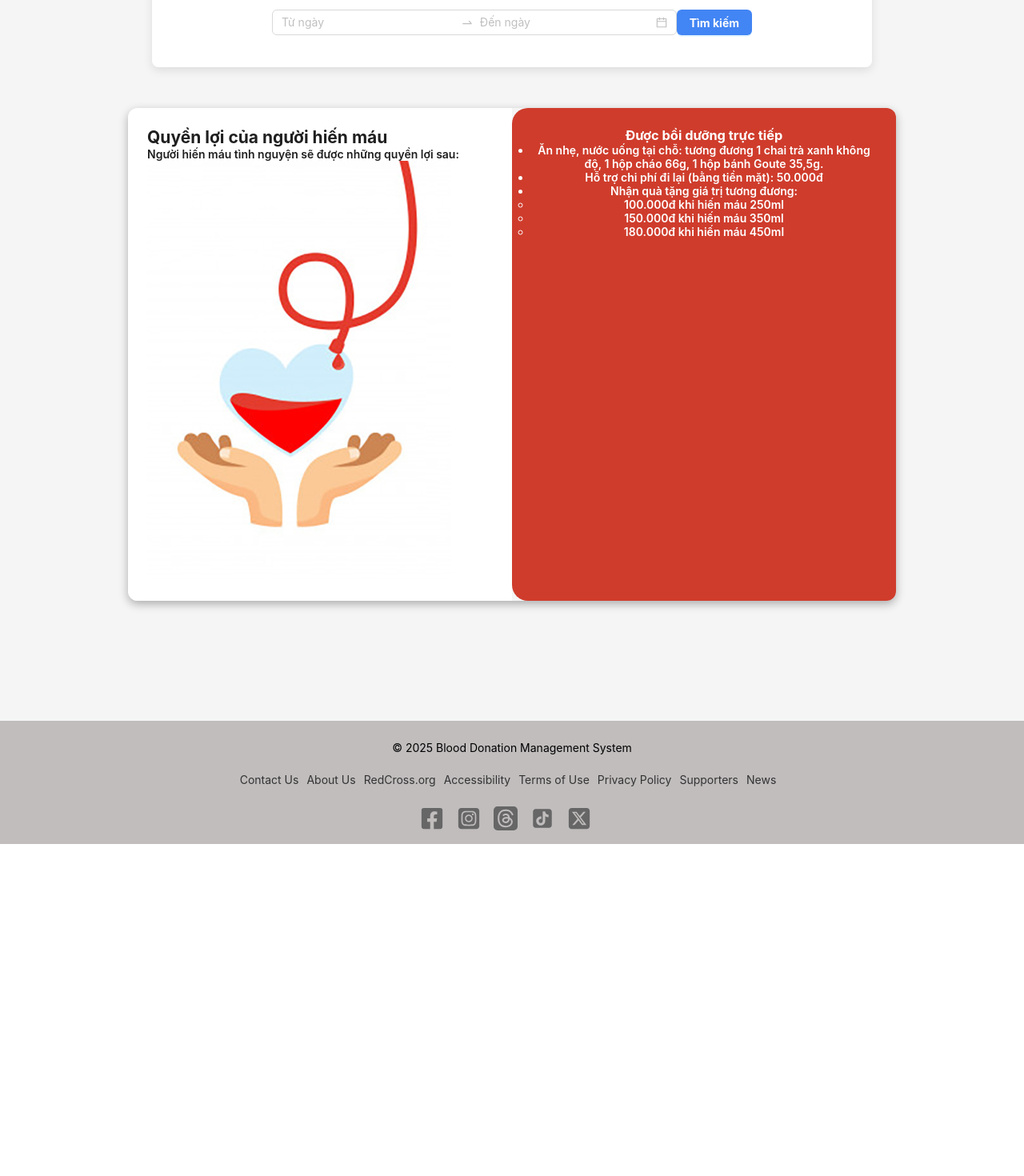
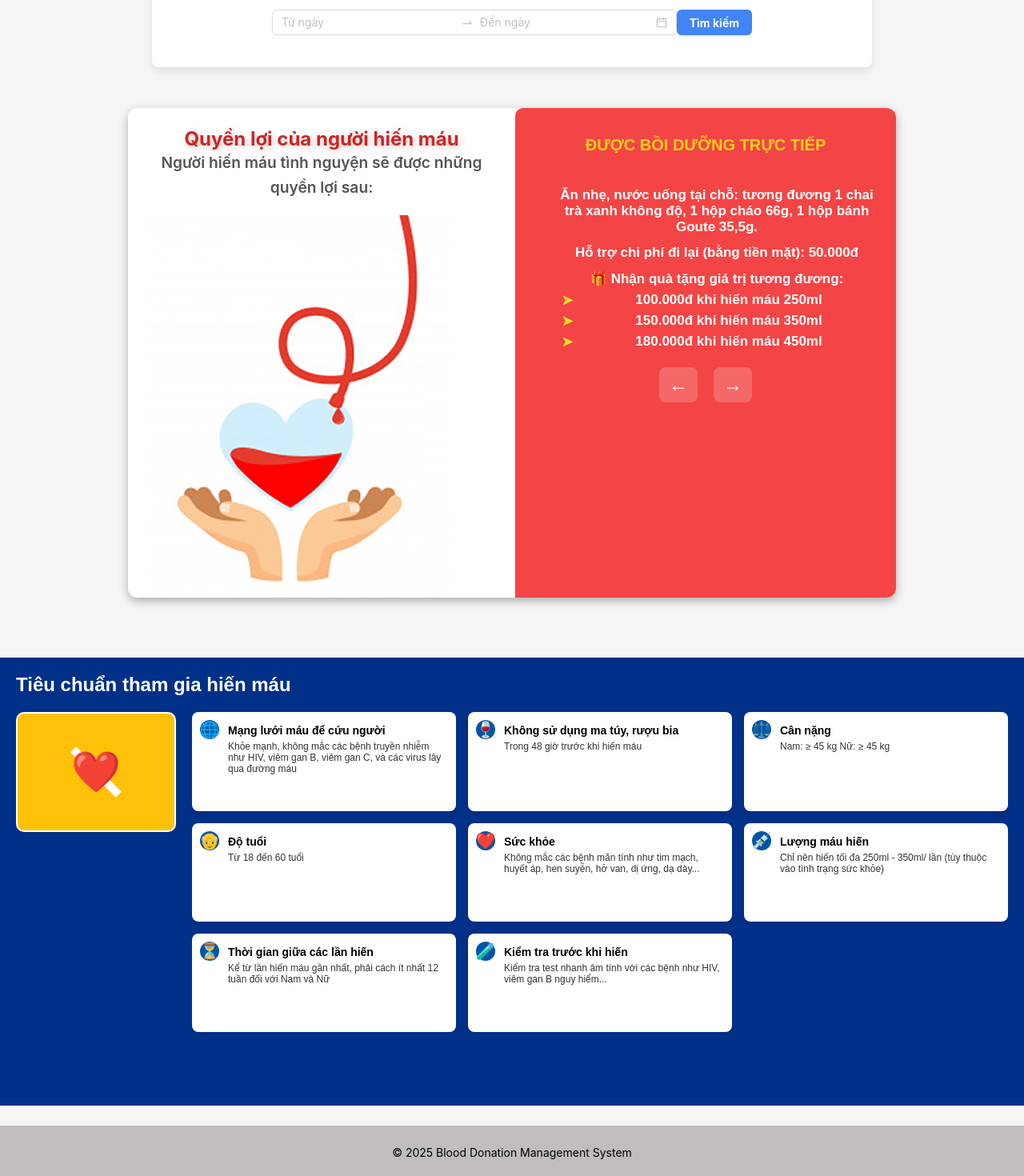
Before and after one commit to danh0999/blood-donation, a React (Vite) app in the folder Blood_Donation/: page / in a window 1280 px wide. Shown: the part 600-2070 px from the top of the page at 80% size. Before the commit the page ends 1655 px from the top, so only its background shows below. Built offline with nearby package versions, Linux system fonts and the light colour scheme.

Commit message:
update-blood-donation-standard and update css donor-benefit

```diff
--- /dev/null
+++ b/Blood_Donation/src/components/BloodDonationStandards/BloodDonationStandards.jsx
@@ -0,0 +1,68 @@
+import React from 'react';
+import styles from './styles.module.scss';
+
+export const BloodDonationStandards = () => {
+  const { bloodDonationContainer, bloodDonationTitle, bloodDonationContent, bloodDonationImagePlaceholder, heartPlaceholder, bloodDonationStandardsGrid, standardCard, standardIcon, standardTitle, standardDescription } = styles;
+  const standards = [
+    {
+      icon: "🌐",
+      title: "Mạng lưới máu để cứu người",
+      description: "Khỏe mạnh, không mắc các bệnh truyền nhiễm như HIV, viêm gan B, viêm gan C, và các virus lây qua đường máu"
+    },
+    {
+      icon: "🍷",
+      title: "Không sử dụng ma túy, rượu bia",
+      description: "Trong 48 giờ trước khi hiến máu"
+    },
+    {
+      icon: "⚖️",
+      title: "Cân nặng",
+      description: "Nam: ≥ 45 kg  Nữ: ≥ 45 kg"
+    },
+    {
+      icon: "👴",
+      title: "Độ tuổi",
+      description: "Từ 18 đến 60 tuổi"
+    },
+    {
+      icon: "❤️",
+      title: "Sức khỏe",
+      description: "Không mắc các bệnh mãn tính như tim mạch, huyết áp, hen suyễn, hở van, dị ứng, dạ dày..."
+    },
+    {
+      icon: "💉",
+      title: "Lượng máu hiến",
+      description: "Chỉ nên hiến tối đa 250ml - 350ml/ lần (tùy thuộc vào tình trạng sức khỏe)"
+    },
+    {
+      icon: "⏳",
+      title: "Thời gian giữa các lần hiến",
+      description: "Kể từ lần hiến máu gần nhất, phải cách ít nhất 12 tuần đối với Nam và Nữ"
+    },
+    {
+      icon: "🧪",
+      title: "Kiểm tra trước khi hiến",
+      description: "Kiểm tra test nhanh âm tính với các bệnh như HIV, viêm gan B nguy hiểm..."
+    }
+  ];
+
+  return (
+    <div className={bloodDonationContainer}>
+      <h1 className={bloodDonationTitle}>Tiêu chuẩn tham gia hiến máu</h1>
+      <div className={bloodDonationContent}>
+        <div className={bloodDonationImagePlaceholder}>
+          <span className={heartPlaceholder}>❤️</span>
+        </div>
+        <div className={bloodDonationStandardsGrid}>
+          {standards.map((standard, index) => (
+            <div key={index} className={standardCard}>
+              <span className={standardIcon}>{standard.icon}</span>
+              <h2 className={standardTitle}>{standard.title}</h2>
+              <p className={standardDescription}>{standard.description}</p>
+            </div>
+          ))}
+        </div>
+      </div>
+    </div>
+  );
+};
--- /dev/null
+++ b/Blood_Donation/src/components/BloodDonationStandards/styles.module.scss
@@ -0,0 +1,138 @@
+$blue-background: #003087;
+$yellow-placeholder: #ffc107;
+
+.bloodDonationContainer {
+  background-color: $blue-background;
+  min-height: 70vh; /* Giữ nguyên nhưng sẽ điều chỉnh chiều cao nội dung */
+  padding: 20px;
+  color: white;
+  font-family: Arial, sans-serif;
+  display: flex;
+  flex-direction: column;
+  justify-content: space-between; /* Tạo khoảng cách với footer */
+  margin-top: -75px;
+  margin-bottom: 25px;
+}
+
+.bloodDonationTitle {
+  font-size: 24px;
+  font-weight: bold;
+  margin-bottom: 20px;
+  color: white;
+}
+
+.bloodDonationContent {
+  display: flex;
+  gap: 20px;
+  flex: 1; /* Cho phép nội dung co giãn */
+}
+
+.bloodDonationImagePlaceholder {
+  background-color: $yellow-placeholder;
+  width: 200px;
+  height: 150px;
+  border-radius: 10px;
+  border: 2px solid white;
+  display: flex;
+  justify-content: center;
+  align-items: center;
+  position: relative;
+  overflow: hidden;
+
+  &::before {
+    content: "";
+    position: absolute;
+    top: 50%;
+    left: 50%;
+    transform: translate(-50%, -50%) rotate(45deg);
+    width: 80px;
+    height: 10px;
+    background-color: white;
+  }
+}
+
+.heartPlaceholder {
+  font-size: 50px;
+  color: red;
+  position: relative;
+  z-index: 1;
+}
+
+.bloodDonationStandardsGrid {
+  display: grid;
+  grid-template-columns: repeat(3, 1fr);
+  gap: 15px;
+  flex: 1;
+  max-height: 50vh; /* Giới hạn chiều cao để tránh dư thừa */
+  overflow-y: auto; /* Thêm cuộn nếu nội dung vượt quá */
+}
+
+.standardCard {
+  background-color: white;
+  border-radius: 8px;
+  padding: 10px;
+  color: black;
+  position: relative;
+ min-height: 100px;
+  box-shadow: 0 2px 4px rgba(0, 0, 0, 0.1);
+}
+
+.standardIcon {
+  position: absolute;
+  top: 10px;
+  left: 10px;
+  font-size: 20px;
+  background-color: #0055a4;
+  border-radius: 50%;
+  width: 24px;
+  height: 24px;
+  display: flex;
+  align-items: center;
+  justify-content: center;
+  color: white;
+}
+
+.standardTitle {
+  font-size: 14px;
+  margin-top: 5px;
+  margin-left: 35px;
+}
+
+.standardDescription {
+  font-size: 12px;
+  margin-top: 5px;
+  margin-left: 35px;
+  color: #333;
+}
+
+/* Responsive adjustments */
+@media (max-width: 768px) {
+  .bloodDonationContent {
+    flex-direction: column;
+  }
+
+  .bloodDonationStandardsGrid {
+    grid-template-columns: repeat(2, 1fr);
+  }
+}
+
+@media (max-width: 480px) {
+  .bloodDonationStandardsGrid {
+    grid-template-columns: 1fr;
+  }
+
+  .bloodDonationImagePlaceholder {
+    width: 150px;
+    height: 120px;
+  }
+}
+
+/* Footer styling (giả định) */
+.footer {
+  background-color: #d3d3d3;
+  padding: 10px 20px;
+  text-align: center;
+  font-size: 12px;
+  color: #666;
+  margin-top: 20px; /* Khoảng cách với nội dung */
+}
--- a/Blood_Donation/src/components/DonorBenefit/DonorBenefit.jsx
+++ b/Blood_Donation/src/components/DonorBenefit/DonorBenefit.jsx
@@ -1,36 +1,82 @@
-import React from "react";
-import styles from "../DonorBenefit/styles.module.scss";
-import benefitImage from "../../assets/benefit_image.jpg"; // hoặc ảnh tương tự bạn có
+import React, { useState } from "react";
+import styles from "./styles.module.scss";
+import benefitImage from "../../assets/benefit_image.jpg"; // ảnh minh họa
 
 const DonorBenefits = () => {
+  const { title, description, rightTitle } = styles;
+
+  const [index, setIndex] = useState(0);
+
+  const handleNext = () => setIndex((prev) => (prev === 0 ? 1 : 0));
+  const handlePrev = () => setIndex((prev) => (prev === 0 ? 1 : 0));
+
   return (
     <div className={styles["donor-benefits-container"]}>
       <div className={styles["left-panel"]}>
-        <h2>Quyền lợi của người hiến máu</h2>
-        <p>Người hiến máu tình nguyện sẽ được những quyền lợi sau:</p>
+        <h2 className={title}>Quyền lợi của người hiến máu</h2>
+        <p className={description}>
+          Người hiến máu tình nguyện sẽ được những quyền lợi sau:
+        </p>
         <img
           src={benefitImage}
           alt="Lợi ích hiến máu"
           className={styles["image"]}
         />
       </div>
+
       <div className={styles["right-panel"]}>
-        <h3>Được bồi dưỡng trực tiếp</h3>
-        <ul>
+        <div className={styles["content-wrapper"]}>
+          {index === 0 && (
+            <>
+              <h3 className={rightTitle}>ĐƯỢC BỒI DƯỠNG TRỰC TIẾP</h3>
+              <ul className={styles.list}>
                 <li>
-            Ăn nhẹ, nước uống tại chỗ: tương đương 1 chai trà xanh không độ, 1
-            hộp cháo 66g, 1 hộp bánh Goute 35,5g.
+                  Ăn nhẹ, nước uống tại chỗ: tương đương 1 chai trà xanh không độ,
+                  1 hộp cháo 66g, 1 hộp bánh Goute 35,5g.
                 </li>
-          <li>Hỗ trợ chi phí đi lại (bằng tiền mặt): 50.000đ</li>
                 <li>
-            Nhận quà tặng giá trị tương đương:
-            <ul>
+                  Hỗ trợ chi phí đi lại (bằng tiền mặt): <strong>50.000đ</strong>
+                </li>
+                <li>
+                  🎁 Nhận quà tặng giá trị tương đương:
+                  <ul className={styles.subList}>
                     <li>100.000đ khi hiến máu 250ml</li>
                     <li>150.000đ khi hiến máu 350ml</li>
                     <li>180.000đ khi hiến máu 450ml</li>
                   </ul>
                 </li>
               </ul>
+            </>
+          )}
+
+          {index === 1 && (
+            <>
+              <h3 className={rightTitle}>
+                ĐƯỢC CẤP GIẤY CHỨNG NHẬN HIẾN MÁU TÌNH NGUYỆN
+              </h3>
+              <ul className={styles.list}>
+                <li>
+                  Giấy chứng nhận hiến máu tình nguyện được cấp cho người hiến máu
+                  tình nguyện sau khi hiến máu.
+                </li>
+                <li>
+                  Giấy chứng nhận này có giá trị trong việc xác nhận người hiến
+                  máu đã tham gia hoạt động hiến máu tình nguyện.
+                </li>
+                <li>
+                  Giấy chứng nhận hiến máu tình nguyện có thể được sử dụng để nhận
+                  các quyền lợi khác như ưu đãi trong việc khám chữa bệnh, học
+                  tập, công tác, v.v.
+                </li>
+              </ul>
+            </>
+          )}
+        </div>
+
+        <div className={styles["button-wrapper"]}>
+          <button onClick={handlePrev} className={styles.arrow}>←</button>
+          <button onClick={handleNext} className={styles.arrow}>→</button>
+        </div>
       </div>
     </div>
   );
--- a/Blood_Donation/src/components/DonorBenefit/styles.module.scss
+++ b/Blood_Donation/src/components/DonorBenefit/styles.module.scss
@@ -14,6 +14,7 @@
 .right-panel {
   flex: 1;
   padding: 24px;
+  margin-bottom: -72px;
 }
 
 .left-panel {
@@ -25,7 +26,133 @@
 
 .right-panel {
   border-radius: 20px 0 0 20px;
-  background-color: #cf3c2c;
-  color: white;
+  background-color: #e82525c7;
+  color: rgb(18, 17, 17);
   text-align: center;
 }
+.title {
+  text-align: center;
+  font-size: 1.5rem;
+  font-weight: bold;
+  color: #c62828; /* đỏ máu */
+  text-shadow: 2px 2px 8px rgba(198, 40, 40, 0.3);
+  animation: heartbeat 1.5s infinite;
+}
+
+.description {
+  text-align: center;
+  margin-bottom: 20px;
+  font-size: 1.2rem;
+  color: #555;
+  max-width: 700px;
+  margin: 0 auto 20px auto;
+  line-height: 1.6;
+  animation: fadeIn 2s ease-in;
+}
+
+@keyframes heartbeat {
+  0%,
+  100% {
+    transform: scale(1);
+  }
+  14% {
+    transform: scale(1.1);
+  }
+  28% {
+    transform: scale(1);
+  }
+  42% {
+    transform: scale(1.1);
+  }
+  70% {
+    transform: scale(1);
+  }
+}
+
+@keyframes fadeIn {
+  from {
+    opacity: 0;
+    transform: translateY(10px);
+  }
+  to {
+    opacity: 1;
+    transform: translateY(0);
+  }
+}
+.rightTitle {
+  text-align: center;
+  padding-bottom: 25px;
+}
+.right-panel {
+  background-color: #f43838ed;
+  border-radius: 10px;
+  padding: 20px;
+  font-family: sans-serif;
+  color: hsl(0, 0%, 100%);
+
+  h3 {
+    text-align: center;
+    color: #ffdc18e8;
+    margin-bottom: 16px;
+    font-size: 20px;
+    margin-top: 15px;
+    transition: color 0.3s ease;
+  }
+
+  h3:hover {
+    color: #ffffff;
+  }
+}
+
+.list {
+  list-style: none;
+  padding-left: 0;
+  font-size: 17px;
+
+  li {
+    margin-bottom: 12px;
+    padding-left: 28px;
+    position: relative;
+  }
+}
+
+.subList {
+  list-style: none;
+  padding-left: 10px;
+
+  li {
+    margin: 6px 0;
+    padding-left: 20px;
+    position: relative;
+
+    &::before {
+      content: "➤";
+      position: absolute;
+      left: 0;
+      color: #e9e228;
+    }
+  }
+}
+.arrow {
+  font-size: 24px;
+  padding: 8px 12px;
+  margin: 10px;
+  background-color: #ffffff30;
+  border: none;
+  border-radius: 8px;
+  color: #fff;
+  cursor: pointer;
+  transition:
+    background-color 0.3s ease,
+    transform 0.3s ease;
+  user-select: none;
+}
+
+.arrow:hover {
+  background-color: #ffffff50;
+  transform: scale(1.1);
+}
+
+.arrow:focus {
+  outline: none;
+}
--- a/Blood_Donation/src/pages/Home/Home.jsx
+++ b/Blood_Donation/src/pages/Home/Home.jsx
@@ -3,6 +3,7 @@ import DateRangeSearch from "../../components/SearchBar/SearchBar";
 import styles from "../Home/Home.module.scss";
 import DonorBenefits from "../../components/DonorBenefit/DonorBenefit";
 import Banner from "../../components/Banner/Banner";
+import { BloodDonationStandards } from "../../components/BloodDonationStandards/BloodDonationStandards";
 
 const Home = () => {
   const handleSearch = (range) => {
@@ -26,6 +27,9 @@ const Home = () => {
       <div className={styles["home-block-1"]}>
         <DonorBenefits />
       </div>
+      <div>
+        <BloodDonationStandards />
+      </div>
     </div>
   );
 };
```
Lines whose indentation alone changed are shown as unchanged.
